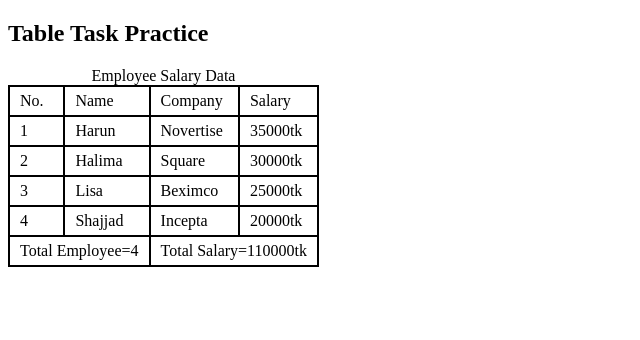
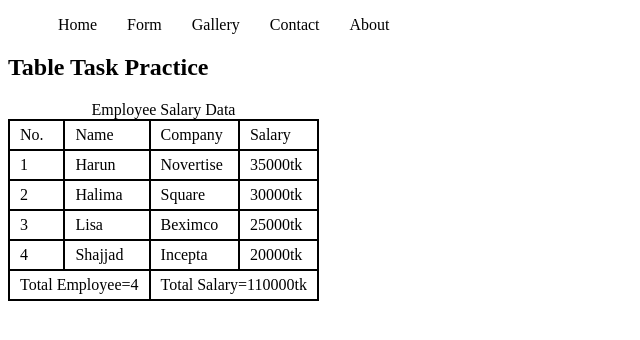
Before and after one commit to Harun-AR-Rashid/form-creation, a plain HTML site: page table.html in a window 1280 px wide. Shown: the whole page, without its empty margins (0-640 px from the left). Drawn offline with Linux system fonts and the light colour scheme.

Commit message:
Navgitation bar practice task

```diff
--- /dev/null
+++ b/css/nav.css
@@ -0,0 +1,15 @@
+nav ul{
+    display: flex;
+}
+nav ul li{
+    list-style: none;
+    margin-right: 10px;
+}
+nav ul li a{
+    text-decoration: none;
+    padding: 10px;
+    color: black;
+}
+nav ul li a:hover{
+    background-color: lightgray;
+}
--- a/table.html
+++ b/table.html
@@ -5,8 +5,22 @@
     <meta name="viewport" content="width=device-width, initial-scale=1.0">
     <title>Table Practice Task</title>
     <link rel="stylesheet" href="css/row.css">
+    <link rel="stylesheet" href="css/nav.css">
 </head>
 <body>
+    <header>
+        <nav>
+            <ul>
+                <li><a href="index.html">Home</a></li>
+                <li><a href="table.html">Form</a></li>
+                <li><a href="">Gallery</a></li>
+                <li><a href="form.html">Contact</a></li>
+                <li><a href="">About</a></li>
+            </ul>
+        </nav>
+    </header>
+    <main>
+
     <h2>Table Task Practice</h2>
 
     <table>
@@ -55,5 +69,6 @@
         </tfoot>
     </table>
 
+    </main>
 </body>
 </html>
```
Also changed, not shown: form.html (+10 -1 lines), index.html (+5 -4 lines).
